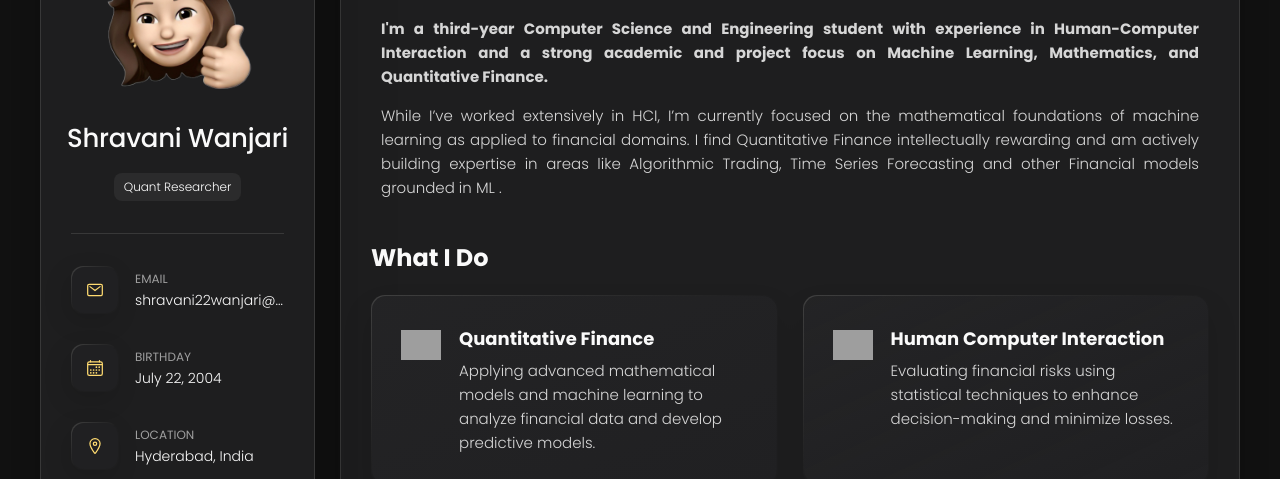
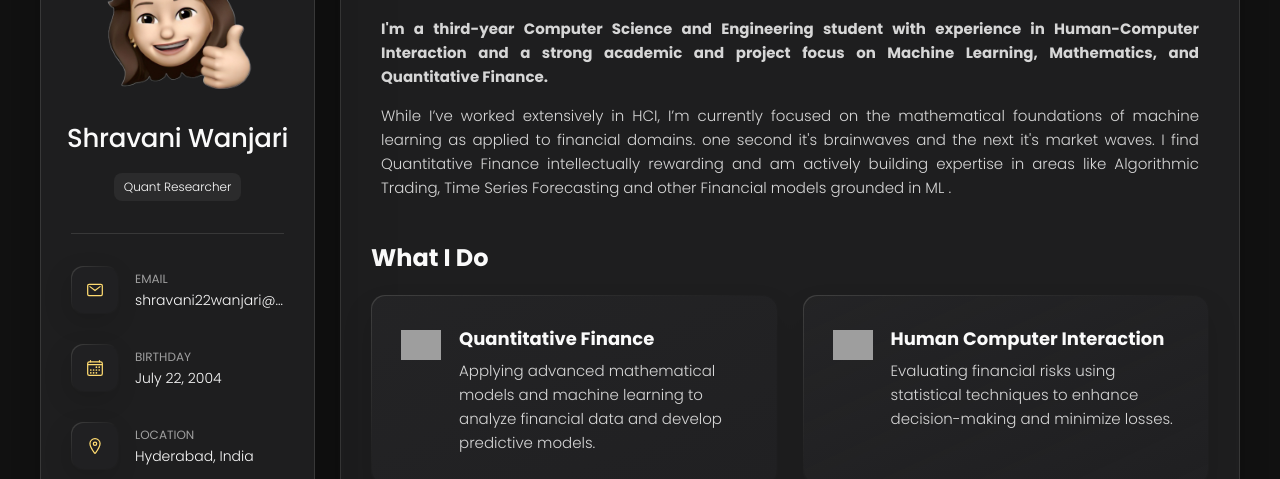
Before and after one commit to ShravaniAWanjari/Portfolio1, a plain HTML site: page index.html in a window 1280 px wide. Shown: the part 177-656 px from the top of the page. Drawn offline with nearby package versions, Linux system fonts and the light colour scheme; grey boxes are pictures that could not be loaded.

Commit message:
added a nice line i came across

```diff
--- a/index.html
+++ b/index.html
@@ -104,7 +104,7 @@
         <section class="about-text">
           <p><b>I'm a third-year Computer Science and Engineering student with experience in Human-Computer Interaction and a strong academic and project focus on Machine Learning, Mathematics, and Quantitative Finance.</b></p>
           <p> While I’ve worked extensively in HCI,
-            I’m currently focused on the mathematical foundations of machine learning as applied to financial domains.
+            I’m currently focused on the mathematical foundations of machine learning as applied to financial domains. one second it's brainwaves and the next it's market waves.
             I find Quantitative Finance intellectually rewarding and am actively building expertise in areas like Algorithmic Trading, Time Series Forecasting and other Financial models grounded in ML .</p>
         </section>
 
```
